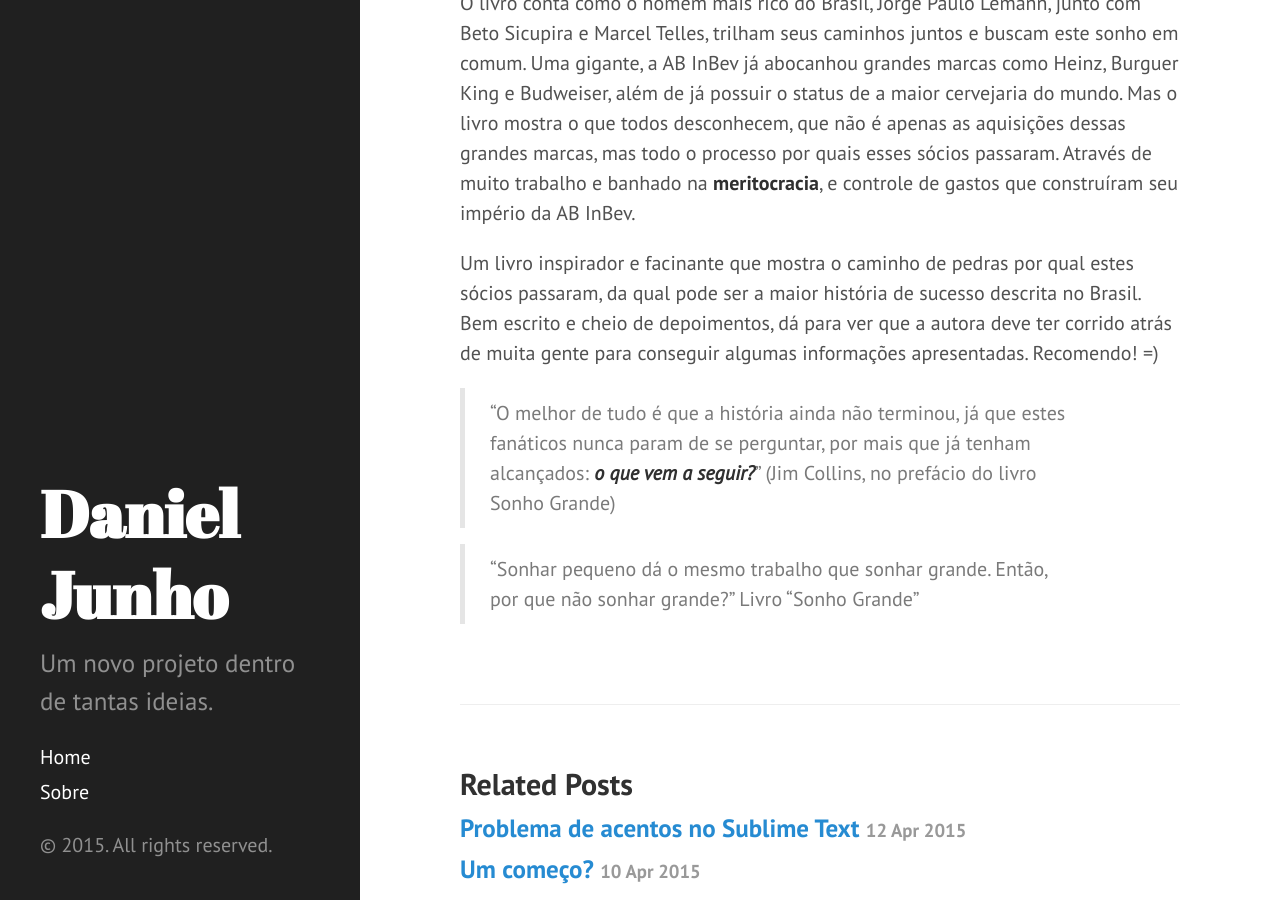
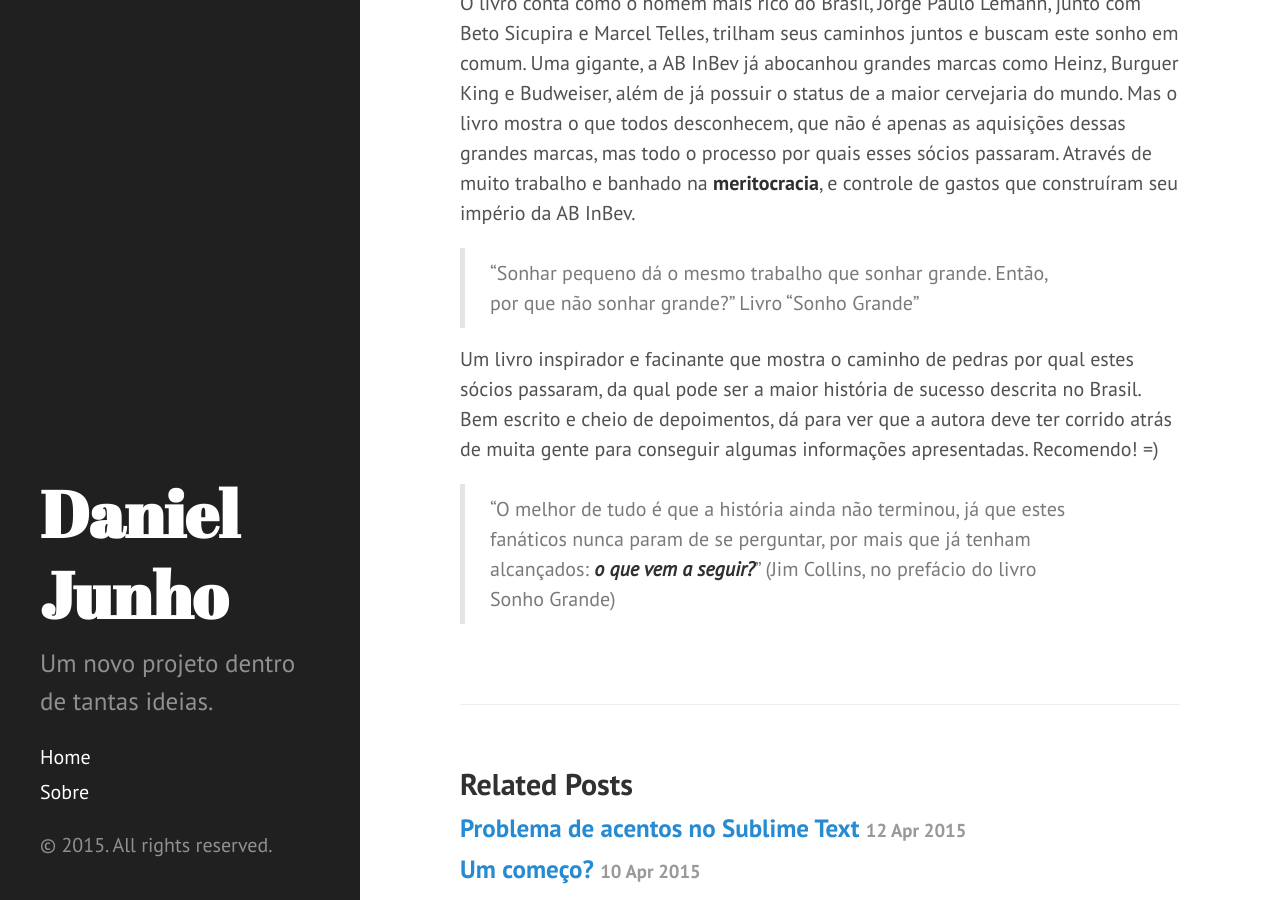
Before and after one commit to djunho/djunho.github.io, a Jekyll site: the page built from _posts/2015-04-13-O_grande_sonho.md, in a window 1280 px wide and 900 px high, scrolled down 1098 px. Built offline with Jekyll 4.4.1, drawn with Linux system fonts in a browser that asks for light colours; Markdown is read by kramdown in place of the engine named in the settings; comment, search, counter and statistics services are not loaded.

Commit message:
Ajuste de layout

```diff
--- a/_posts/2015-04-13-O_grande_sonho.md
+++ b/_posts/2015-04-13-O_grande_sonho.md
@@ -12,8 +12,8 @@ O sonho de muitas pessoas é fazer algo grandioso e que seja duradouro. Não há
 
 O livro conta como o homem mais rico do Brasil, Jorge Paulo Lemann, junto com  Beto Sicupira e Marcel Telles, trilham seus caminhos juntos e buscam este sonho em comum. Uma gigante, a AB InBev já abocanhou grandes marcas como Heinz, Burguer King e Budweiser, além de já possuir o status de a maior cervejaria do mundo. Mas o livro mostra o que todos desconhecem, que não é apenas as aquisições dessas grandes marcas, mas todo o processo por quais esses sócios passaram. Através de muito trabalho e banhado na **meritocracia**, e controle de gastos que construíram seu império da AB InBev.
 
+>  “Sonhar pequeno dá o mesmo trabalho que sonhar grande. Então, por que não sonhar grande?” Livro "Sonho Grande"
+
 Um livro inspirador e facinante que mostra o caminho de pedras por qual estes sócios passaram, da qual pode ser a maior história de sucesso descrita no Brasil. Bem escrito e cheio de depoimentos, dá para ver que a autora deve ter corrido atrás de muita gente para conseguir algumas informações apresentadas. Recomendo! =)
 
 > "O melhor de tudo é que a história ainda não terminou, já que estes fanáticos nunca param de se perguntar, por mais que já tenham alcançados: ***o que vem a seguir?***" (Jim Collins, no prefácio do livro Sonho Grande)
-
->  “Sonhar pequeno dá o mesmo trabalho que sonhar grande. Então, por que não sonhar grande?” Livro "Sonho Grande"
```
